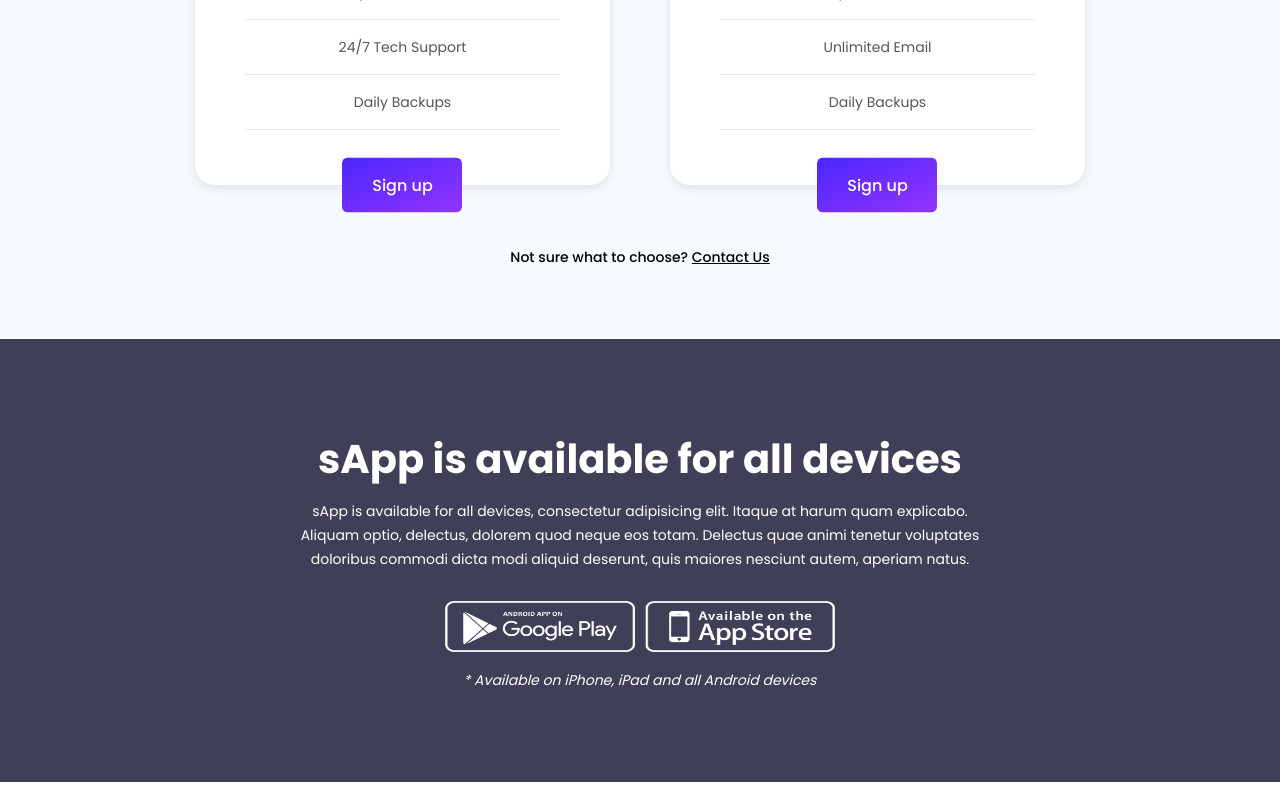
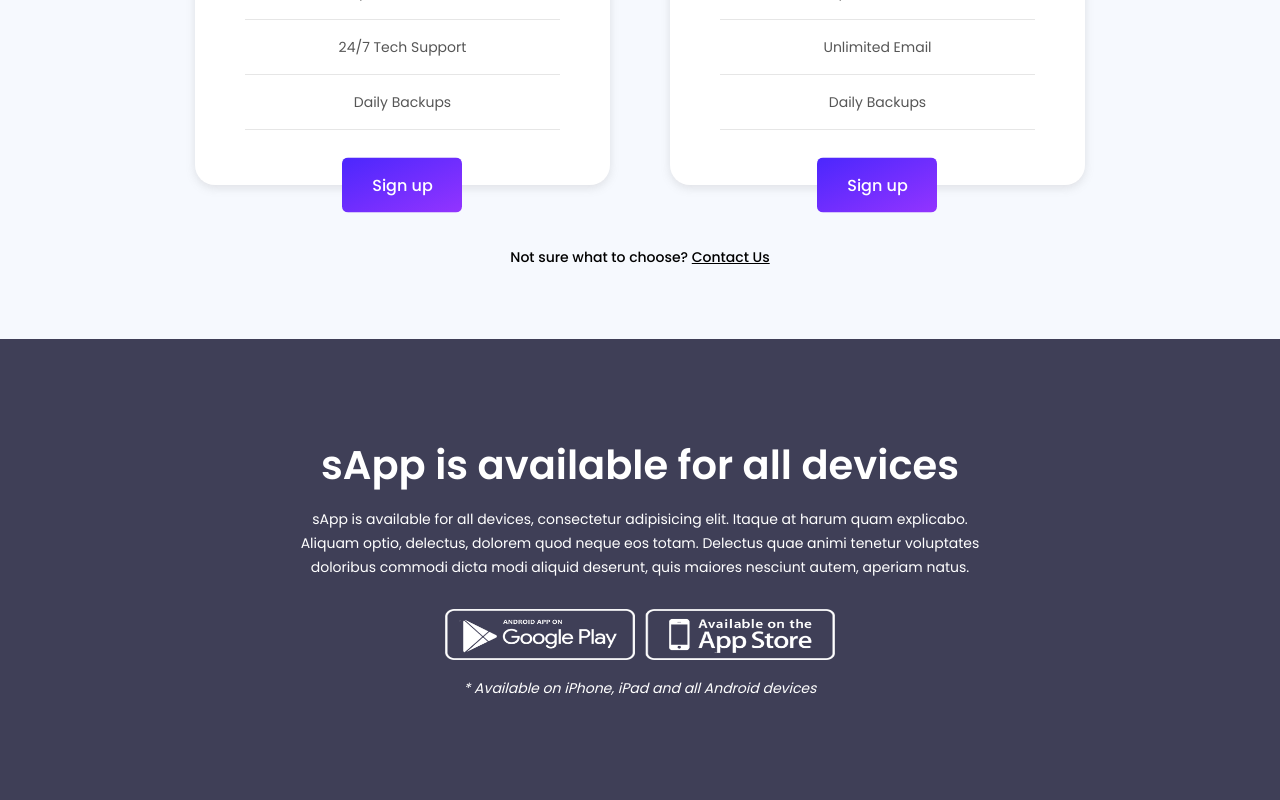
Before and after one commit to front-end-by-rimantas/39-grupe-portfolio-react, a website: page index.html in a window 1280 px wide. Shown: the part 4489-5289 px from the top of the page. Drawn offline with Linux system fonts and the light colour scheme.

```diff
--- a/css/pages/home.css
+++ b/css/pages/home.css
@@ -673,7 +673,7 @@
 
 /* sApp is available start */
 section.container.app-store{
-  padding: 80px 0;
+  padding: 40px 0;
 }
 .app-store{
   width: 100%;
@@ -698,10 +698,12 @@
   color: #fff;
   text-align: center;
   font-size: 24px;
+  font-weight: 600;
+  line-height: 1.3;
 }
 .store-content > .store-desc{
   text-align: center;
-  margin: 10px 0 30px;
+  margin: 16px 0 30px;
 }
 .link-block{
   display: flex;
@@ -730,6 +732,9 @@
   .store-content > h2{
     font-size: 36px;
   }
+  section.container.app-store{
+    padding: 60px 0;
+  }
 }
   @media (min-width: 992px) {
     .store-content > h2{
@@ -738,6 +743,9 @@
     .store-content > .link-block > .store-link > img{
       width: 190px;
       height: 51px;
+    }
+    section.container.app-store{
+      padding: 90px 0;
     }
   }
 /* sApp is available end */
--- a/index.html
+++ b/index.html
@@ -274,11 +274,12 @@
     <!-- sApp is available start -->
     <section class="container app-store">
         <div class="row">
-            <div class="col-12 col-sm-10 ml-sm-1 col-lg-8 ml-lg-2 store-content">
+            <div class="col-12 col-sm-12 ml-sm-0 col-md-10 ml-md-1 col-lg-8 ml-lg-2 store-content">
                 <h2 class="store-title">sApp is available for all devices</h2>
-                <p class="store-desc">
+                <p class="store-desc hidden visible-sm">
                     sApp is available for all devices, consectetur adipisicing elit. Itaque at harum quam explicabo. Aliquam optio, delectus, dolorem quod neque eos totam. Delectus quae animi tenetur voluptates doloribus commodi dicta modi aliquid deserunt, quis maiores nesciunt autem, aperiam natus.
                 </p>
+                <p class="store-desc hidden-sm">sApp is available for all devices, consectetur adipisicing elit. Vel neque, cumque. Temporibus eligendi veniam, necessitatibus aut id labore nisi quisquam.</p>
                 <div class="link-block">
                     <a href="#" class="store-link"><img src="./img/google-play.png" alt="google-play"></a>
                     <a href="#" class="store-link"><img src="./img/app-store.png" alt="google-"></a>
```
